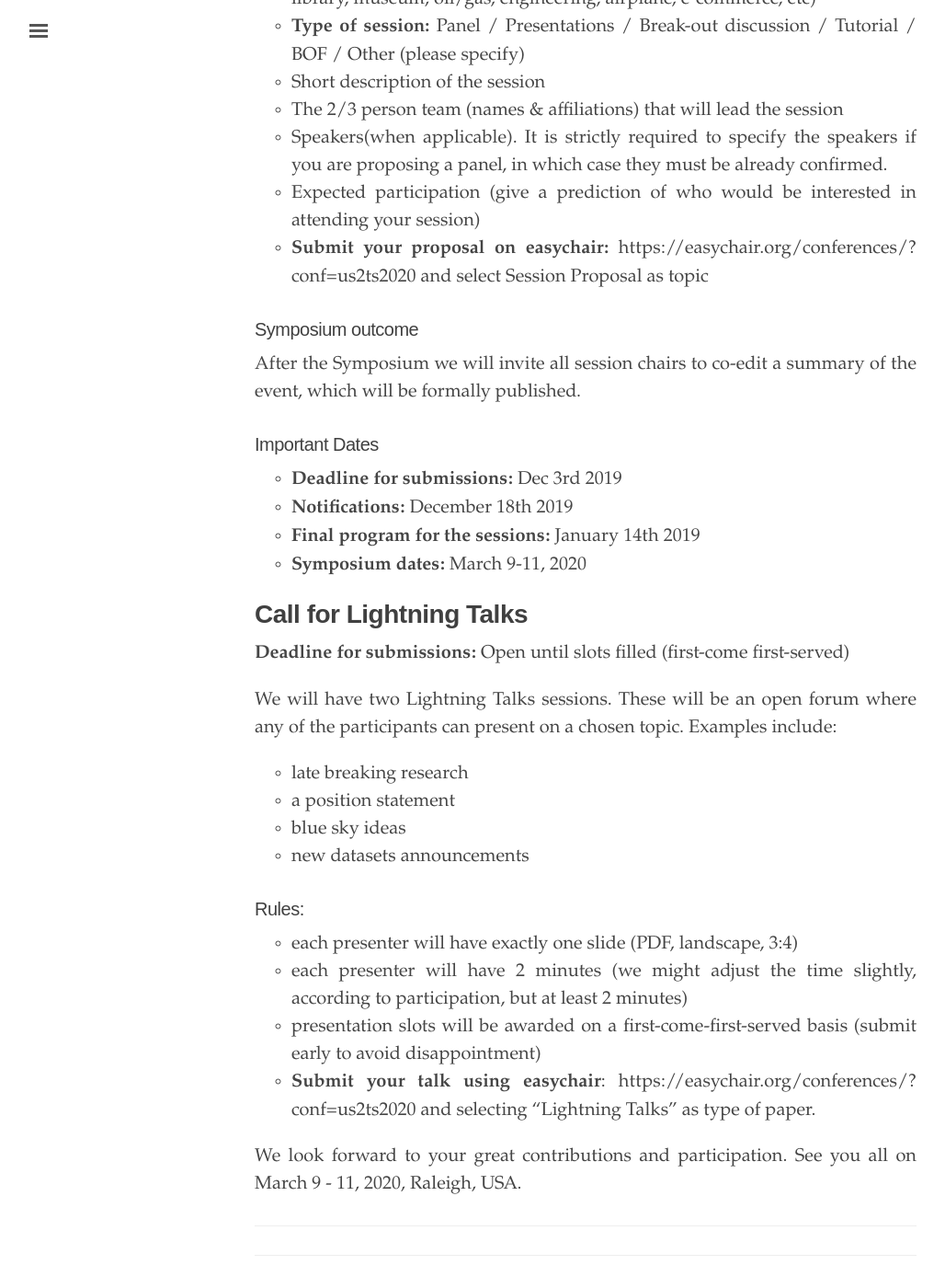
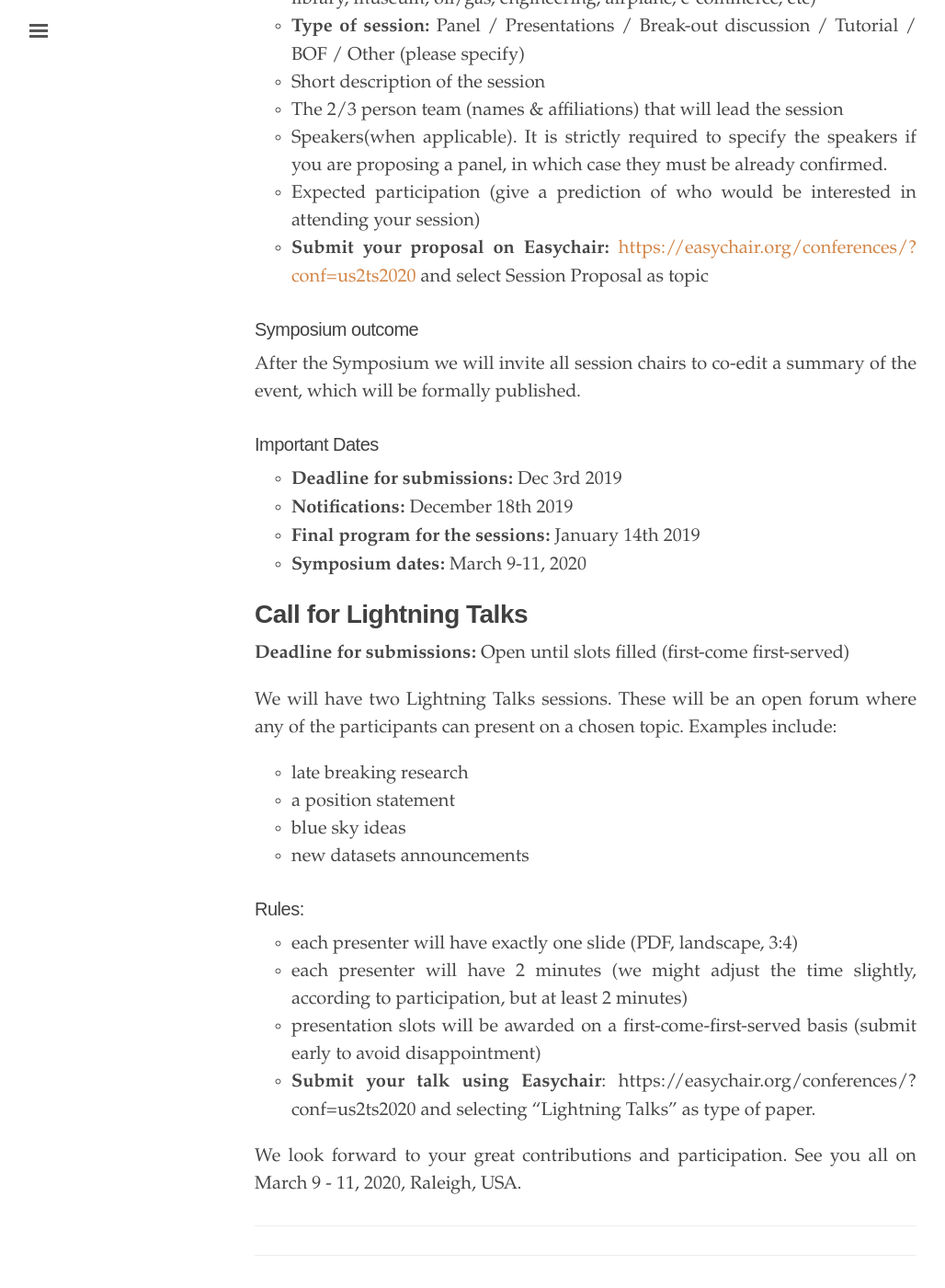
Before and after one commit to us2ts/us2ts.github.io, a Jekyll site: the page built from pages/contributions.md, in a window 1280 px wide and 1400 px high, scrolled down 1983 px. Shown: the whole window at 92% size, without its empty margins (3-1031 px from the left). Built offline with Jekyll 4.4.1, drawn with Linux system fonts in a browser that asks for light colours; comment, search, counter and statistics services are not loaded.

```diff
--- a/pages/contributions.md
+++ b/pages/contributions.md
@@ -41,7 +41,7 @@ Please prepare a (max) 2 page submission indicating:
 - The 2/3 person team (names & affiliations) that will lead the session
 - Speakers(when applicable). It is strictly required to specify the speakers if you are proposing a panel, in which case they must be already confirmed.
 - Expected participation (give a prediction of who would be interested in attending your session)
-- **Submit your proposal on easychair:** https://easychair.org/conferences/?conf=us2ts2020 and select Session Proposal as topic
+- **Submit your proposal on Easychair:** [https://easychair.org/conferences/?conf=us2ts2020] and select Session Proposal as topic
 
 ### Symposium outcome
 After the Symposium we will invite all session chairs to co-edit a summary of the event, which will be formally published.
@@ -68,6 +68,8 @@ We will have two Lightning Talks sessions. These will be an open forum where any
 - each presenter will have exactly one slide (PDF, landscape, 3:4)
 - each presenter will have 2 minutes (we might adjust the time slightly, according to participation, but at least 2 minutes)
 - presentation slots will be awarded on a first-come-first-served basis (submit early to avoid disappointment)
-- **Submit your talk using easychair**: https://easychair.org/conferences/?conf=us2ts2020 and selecting "Lightning Talks" as type of paper.
+- **Submit your talk using Easychair**: https://easychair.org/conferences/?conf=us2ts2020 and selecting "Lightning Talks" as type of paper.
 
 We look forward to your great contributions and participation. See you all on March 9 - 11, 2020, Raleigh, USA.
+
+[https://easychair.org/conferences/?conf=us2ts2020]: https://easychair.org/conferences/?conf=us2ts2020
```
